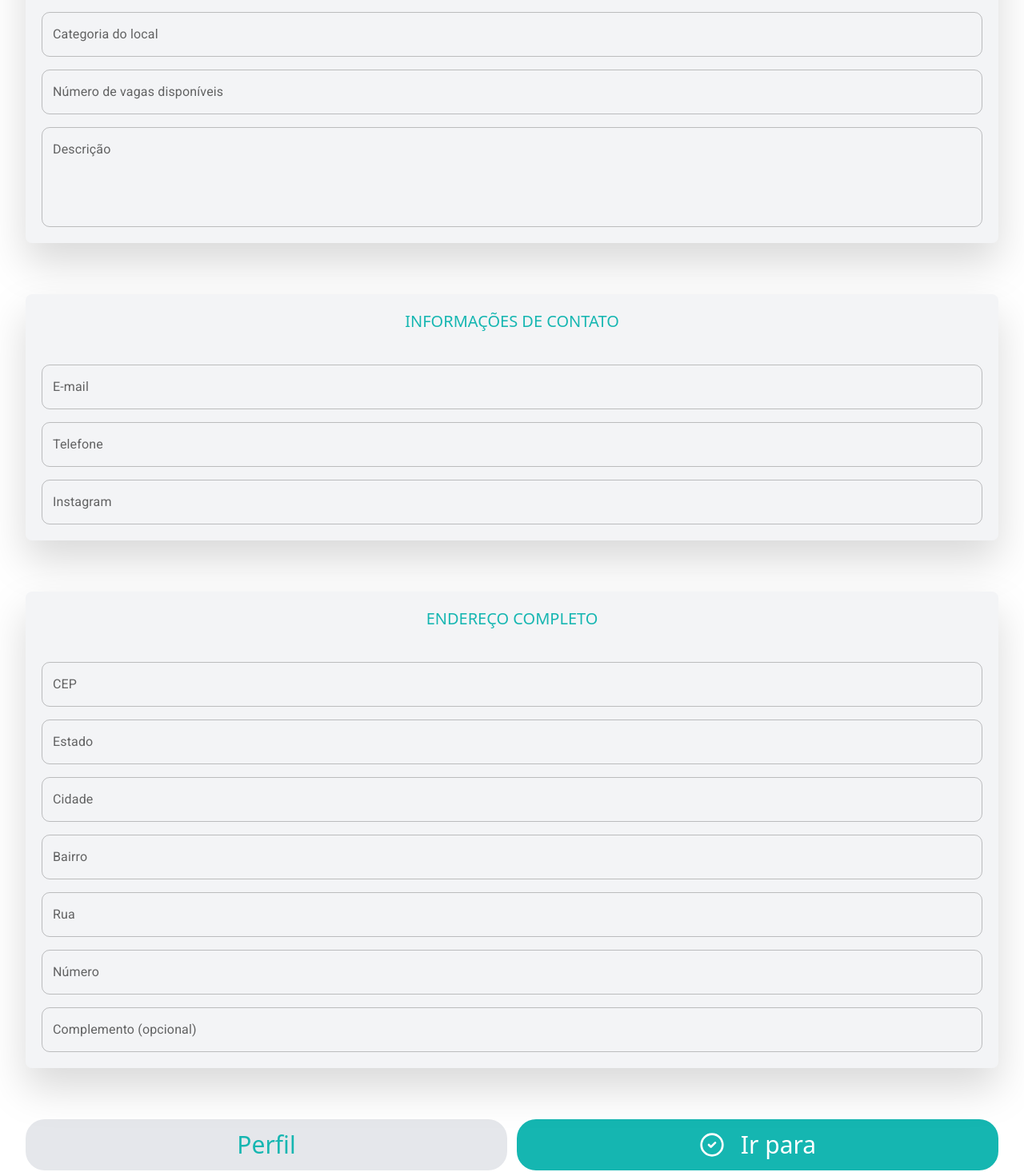
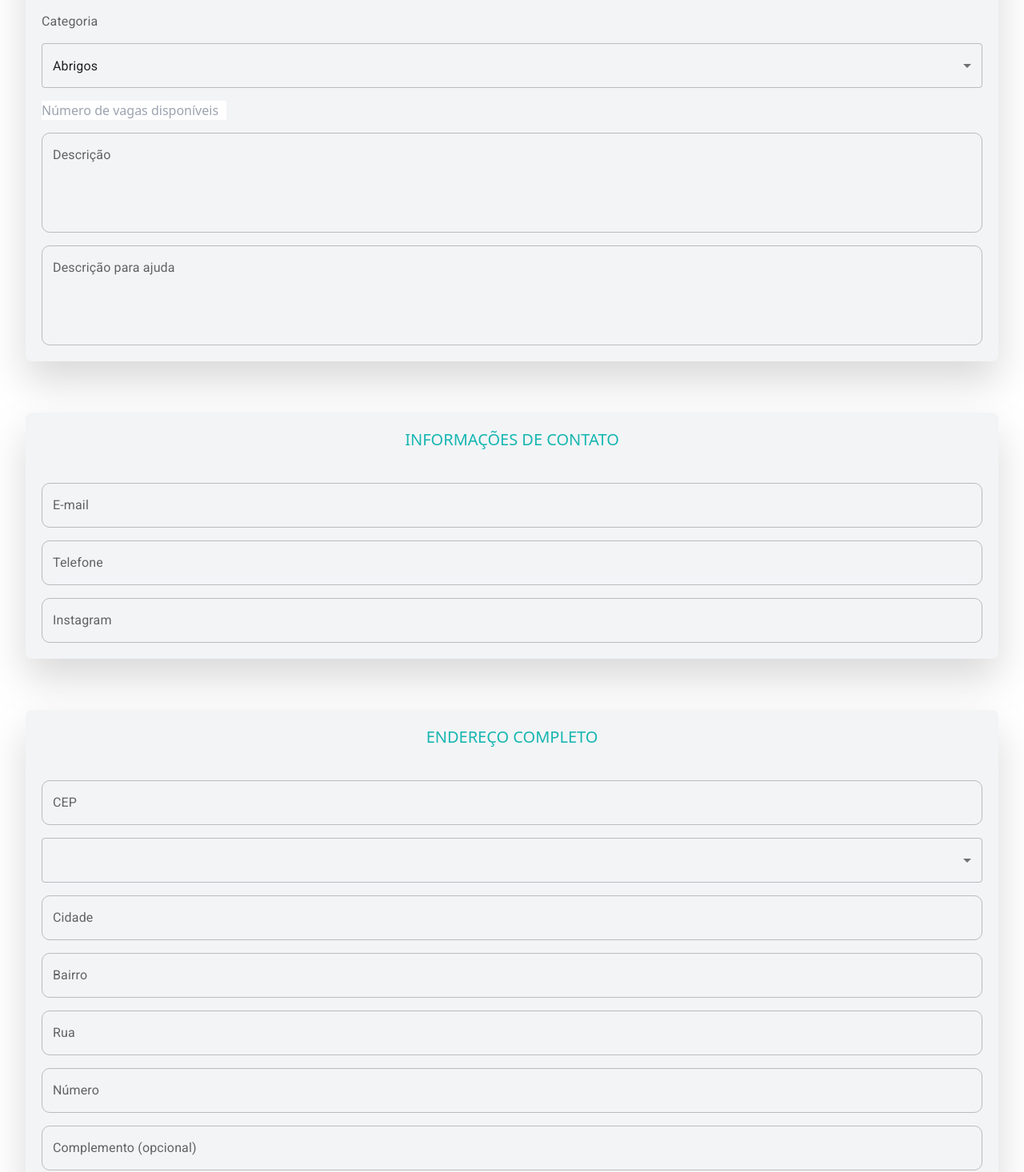
Before and after one commit to BernardoSsilva/HackathonKipper_FrontEnd, a React (Vite) app: page / in a window 1280 px wide. Shown: the part 581-2047 px from the top of the page at 80% size. Built offline with nearby package versions, Linux system fonts and the light colour scheme.

Commit message:
:sparkles: Feat: Locale Creation screen upgrade

```diff
--- a/package.json
+++ b/package.json
@@ -12,6 +12,7 @@
   "dependencies": {
     "@emotion/react": "^11.13.0",
     "@emotion/styled": "^11.13.0",
+    "@mui/base": "^5.0.0-beta.40",
     "@mui/material": "^5.16.6",
     "axios": "^1.7.3",
     "lucide": "^0.424.0",
--- a/src/register.tsx
+++ b/src/register.tsx
@@ -1,23 +1,82 @@
-import { TextField } from "@mui/material";
+import { InputLabel, MenuItem, Select, TextField } from "@mui/material";
+import { Unstable_NumberInput as NumberInput } from '@mui/base/Unstable_NumberInput';
 import { styled } from '@mui/material/styles';
 import { CircleCheck, Heart } from "lucide-react";
+import { useEffect, useState } from "react";
+import { Categories } from "./models/Categories";
+import { api } from "./services/api";
+import axios from "axios";
+import { Ufs } from "./models/Ufs";
+import { getEnumValueByKey } from "./utils/getEnumByKey";
+
 const StyledTextField = styled(TextField)({
   '& .MuiOutlinedInput-root': {
     borderRadius: '10px',
   },
 });
-export default function Register(){
-  return(
+
+export default function Register() {
+  const [selectedCategory, setSelectedCategory] = useState<Categories>(Categories.Shelter);
+  const [availableVacanciesNumber, setAvailableVacanciesNumber] = useState<number | undefined>();
+  const [cepValue, setCepValue] = useState<string>("");
+  const [street, setStreet] = useState<string>("");
+  const [complement, setComplement] = useState<string>("");
+  const [neighborhood, setNeighborhood] = useState<string>("");
+  const [city, setCity] = useState<string>("");
+  const [localeNumber, setLocaleNumber] = useState<string>("");
+  const [uf, setUf] = useState<Ufs | undefined>();
+
+  useEffect(() => {
+    if (cepValue.length === 8) {
+      fetchCepInfo();
+    }
+  }, [cepValue]);
+
+  async function fetchCepInfo() {
+    try {
+      const { data } = await axios.get(`https://viacep.com.br/ws/${cepValue}/json`);
+      setCity(data.localidade);
+      setNeighborhood(data.bairro);
+      setStreet(data.logradouro);
+
+      const ufCode = getEnumValueByKey(Ufs, data.uf);
+      setUf(ufCode);
+    } catch (error) {
+      console.error("Error fetching CEP info:", error);
+    }
+  }
+
+  return (
     <main className="flex flex-col gap-16">
-      <div className="flex items-center gap-6 rounded-lg drop-shadow-2xl p-5 justify-center bg-gray-100 mx-16"><Heart />
-      <p className="text-xl">Que bom que você pode ajudar!</p></div>
-      <div className="flex justify-center"><p className="text-lg">Só precisamos que você preencha todas as informações abaixo.</p></div>
+      <div className="flex items-center gap-6 rounded-lg drop-shadow-2xl p-5 justify-center bg-gray-100 mx-16">
+        <Heart />
+        <p className="text-xl">Que bom que você pode ajudar!</p>
+      </div>
+      <div className="flex justify-center">
+        <p className="text-lg">Só precisamos que você preencha todas as informações abaixo.</p>
+      </div>
       <section className="p-5 rounded-lg drop-shadow-2xl h-full flex flex-col gap-10 bg-gray-100">
-      <div className="flex justify-center"><h1 className="text-primary text-xl">INFORMAÇÕES DO LOCAL</h1></div>
+        <div className="flex justify-center">
+          <h1 className="text-primary text-xl">INFORMAÇÕES DO LOCAL</h1>
+        </div>
         <div className="flex flex-col gap-[1rem]">
-      <StyledTextField id="outlined-basic" label="Nome do local" variant="outlined"/>
-      <StyledTextField id="outlined-basic" label="Categoria do local" variant="outlined" />
-      <StyledTextField id="outlined-basic" label="Número de vagas disponíveis" variant="outlined" />
+          <StyledTextField id="outlined-basic" label="Nome do local" variant="outlined" />
+          <InputLabel>Categoria</InputLabel>
+          <Select
+            value={selectedCategory}
+            onChange={(event) => setSelectedCategory(event.target.value as Categories)}
+          >
+            <MenuItem value={Categories.Shelter}>Abrigos</MenuItem>
+            <MenuItem value={Categories.FoodPoints}>Pontos de alimentação</MenuItem>
+            <MenuItem value={Categories.DonationPoints}>Pontos de doações</MenuItem>
+            <MenuItem value={Categories.MedicAux}>Pontos de auxílio médico</MenuItem>
+          </Select>
+          <NumberInput
+            className="base-NumberInput-root"
+            value={availableVacanciesNumber}
+            onChange={(event: any, value: number) => setAvailableVacanciesNumber(value)}
+            placeholder="Número de vagas disponíveis"
+          />
           <StyledTextField
             id="outlined-multiline-static"
             label="Descrição"
@@ -25,41 +84,115 @@ export default function Register(){
             rows={4}
             placeholder="Fale um pouco sobre o abrigo, os serviços prestados e outras informações que podem ser consideradas úteis..."
           />
+          <StyledTextField
+            id="outlined-multiline-static"
+            label="Descrição para ajuda"
+            multiline
+            rows={4}
+            placeholder="Fale um pouco sobre as necessidades atuais do local que possam ser supridas por mão de obra voluntária"
+          />
         </div>
       </section>
       <section className="p-5 rounded-lg drop-shadow-2xl h-full flex flex-col gap-10 bg-gray-100">
-      <div className="flex justify-center"><h1 className="text-primary text-xl">INFORMAÇÕES DE CONTATO</h1></div>
+        <div className="flex justify-center">
+          <h1 className="text-primary text-xl">INFORMAÇÕES DE CONTATO</h1>
+        </div>
         <div className="flex flex-col gap-[1rem]">
-      <StyledTextField id="outlined-basic" label="E-mail" variant="outlined"/>
+          <StyledTextField id="outlined-basic" label="E-mail" variant="outlined" />
           <StyledTextField id="outlined-basic" label="Telefone" variant="outlined" />
           <StyledTextField id="outlined-basic" label="Instagram" variant="outlined" />
         </div>
       </section>
       <section className="p-5 rounded-lg drop-shadow-2xl h-full flex flex-col gap-10 bg-gray-100">
-      <div className="flex justify-center"><h1 className="text-primary text-xl">ENDEREÇO COMPLETO</h1></div>
+        <div className="flex justify-center">
+          <h1 className="text-primary text-xl">ENDEREÇO COMPLETO</h1>
+        </div>
         <div className="flex flex-col gap-[1rem]">
-      <StyledTextField id="outlined-basic" label="CEP" variant="outlined"/>
-      <StyledTextField id="outlined-basic" label="Estado" variant="outlined" />
-      <StyledTextField id="outlined-basic" label="Cidade" variant="outlined" />
-      <StyledTextField id="outlined-basic" label="Bairro" variant="outlined" />
-      <StyledTextField id="outlined-basic" label="Rua" variant="outlined" />
-      <StyledTextField id="outlined-basic" label="Número" variant="outlined" />
-      <StyledTextField id="outlined-basic" label="Complemento (opcional)" variant="outlined" />
+          <StyledTextField
+
+            onChange={(event) => setCepValue(event.target.value)}
+            id="outlined-basic"
+            label="CEP"
+            variant="outlined"
+          />
+          <Select
+            value={uf ?? ""}
+            onChange={(event) => setUf(event.target.value as Ufs)}
+          >
+            <MenuItem value={Ufs.AC}>Acre</MenuItem>
+            <MenuItem value={Ufs.AL}>Alagoas</MenuItem>
+            <MenuItem value={Ufs.AP}>Amapá</MenuItem>
+            <MenuItem value={Ufs.AM}>Amazonas</MenuItem>
+            <MenuItem value={Ufs.BA}>Bahia</MenuItem>
+            <MenuItem value={Ufs.CE}>Ceará</MenuItem>
+            <MenuItem value={Ufs.DF}>Distrito Federal</MenuItem>
+            <MenuItem value={Ufs.ES}>Espírito Santo</MenuItem>
+            <MenuItem value={Ufs.GO}>Goiás</MenuItem>
+            <MenuItem value={Ufs.MA}>Maranhão</MenuItem>
+            <MenuItem value={Ufs.MG}>Minas Gerais</MenuItem>
+            <MenuItem value={Ufs.MS}>Mato Grosso do Sul</MenuItem>
+            <MenuItem value={Ufs.MT}>Mato Grosso</MenuItem>
+            <MenuItem value={Ufs.PA}>Pará</MenuItem>
+            <MenuItem value={Ufs.PB}>Paraíba</MenuItem>
+            <MenuItem value={Ufs.PE}>Pernambuco</MenuItem>
+            <MenuItem value={Ufs.PI}>Piauí</MenuItem>
+            <MenuItem value={Ufs.PR}>Paraná</MenuItem>
+            <MenuItem value={Ufs.RJ}>Rio de Janeiro</MenuItem>
+            <MenuItem value={Ufs.RN}>Rio Grande do Norte</MenuItem>
+            <MenuItem value={Ufs.RS}>Rio Grande do Sul</MenuItem>
+            <MenuItem value={Ufs.RO}>Rondônia</MenuItem>
+            <MenuItem value={Ufs.RR}>Roraima</MenuItem>
+            <MenuItem value={Ufs.SC}>Santa Catarina</MenuItem>
+            <MenuItem value={Ufs.SE}>Sergipe</MenuItem>
+            <MenuItem value={Ufs.SP}>São Paulo</MenuItem>
+            <MenuItem value={Ufs.TO}>Tocantins</MenuItem>
+          </Select>
+          <StyledTextField
+            value={city}
+            onChange={(event) => setCity(event.target.value)}
+            id="outlined-basic"
+            label="Cidade"
+            variant="outlined"
+          />
+          <StyledTextField
+            value={neighborhood}
+            onChange={(event) => setNeighborhood(event.target.value)}
+            id="outlined-basic"
+            label="Bairro"
+            variant="outlined"
+          />
+          <StyledTextField
+            value={street}
+            onChange={(event) => setStreet(event.target.value)}
+            id="outlined-basic"
+            label="Rua"
+            variant="outlined"
+          />
+          <StyledTextField
+            value={localeNumber}
+            onChange={(event) => setLocaleNumber(event.target.value)}
+            id="outlined-basic"
+            label="Número"
+            variant="outlined"
+          />
+          <StyledTextField
+            value={complement}
+            onChange={(event) => setComplement(event.target.value)}
+            id="outlined-basic"
+            label="Complemento (opcional)"
+            variant="outlined"
+          />
         </div>
       </section>
       <div className="flex justify-center gap-3 h-full">
-        {/* <NavLink to="/descriptionShelter" title="DescriptionShelter" className="w-full"> */}
         <button className="text-primary bg-gray-200 w-full h-[4rem] flex justify-center items-center rounded-3xl text-3xl gap-5 cursor-pointer">
           Perfil
         </button>
-        {/* </NavLink> */}
-        {/* <NavLink to="/" title="" className="w-full"> */}
         <button className="bg-primary w-full h-[4rem] flex justify-center items-center rounded-3xl text-3xl gap-5 text-white cursor-pointer">
           <CircleCheck className="text-white" size={32} />
           Ir para
         </button>
-        {/* </NavLink> */}
       </div>
     </main>
-  )
+  );
 }
--- /dev/null
+++ b/src/utils/getEnumByKey.ts
@@ -0,0 +1,3 @@
+export function getEnumValueByKey(enumObj: any, key: string): number | undefined {
+    return enumObj[key as keyof typeof enumObj];
+}
```
Also changed, not shown: 1 other file (tests, documents, lock files or other folders). Lines whose indentation alone changed are shown as unchanged.
